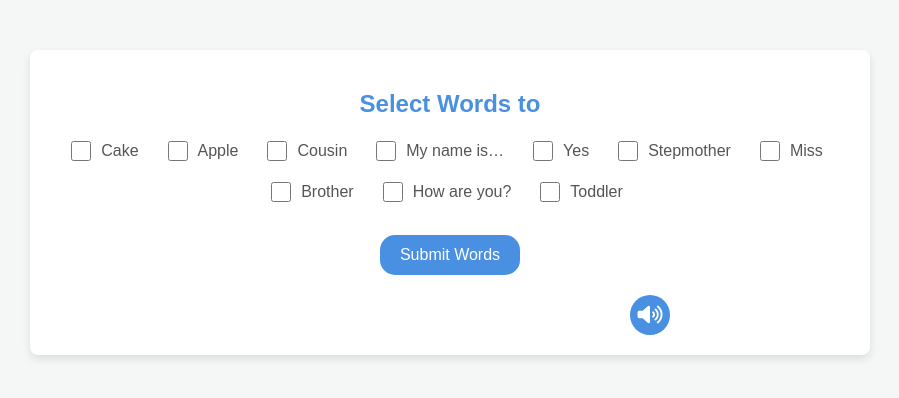
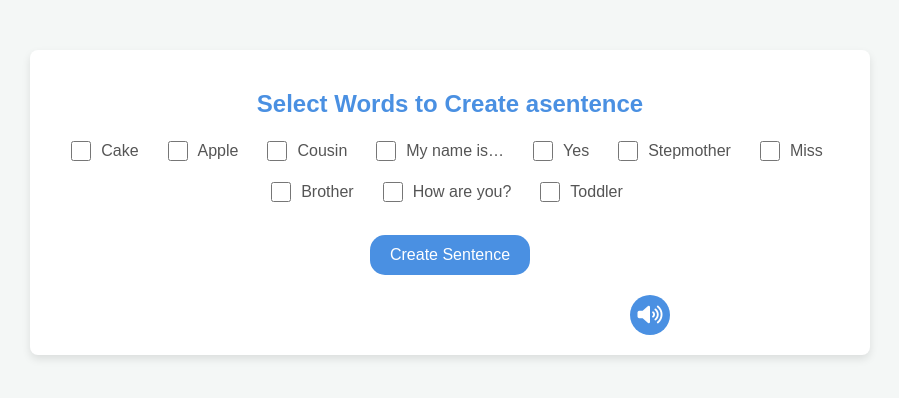
Before and after one commit to Shannu3766/Vidhya, a Flask app: page / in a window 1280 px wide. Shown: the top 398 px of the page, without its empty margins (190-1089 px from the left). Run offline with Flask 3, Linux system fonts and the light colour scheme.

Commit message:
updated Small Changes

```diff
--- a/voicebot_1/app.py
+++ b/voicebot_1/app.py
@@ -73,9 +73,9 @@ def get_random_words():
 def submit_selected_words():
     data = request.json
     selected_words = data.get('selected_words', [])
-    print(f"Selected Words: {selected_words}")
+    # print(f"Selected Words: {selected_words}")
     response = generate_request(selected_words)
-    print(response)
+    # print(response)
     return jsonify({"status": "success", "selected_words": [response.split(":")[1]]})
 
 @app.route('/get_response', methods=['POST'])
--- a/voicebot_1/templates/index.html
+++ b/voicebot_1/templates/index.html
@@ -80,7 +80,7 @@
                 displaySelectedWords(data.selected_words);
 
                 // Refresh random words after displaying the selected words
-                await fetchRandomWords();
+                // await fetchRandomWords();
 
             } catch (error) {
                 console.error('Error sending selected words:', error);
@@ -113,9 +113,9 @@
 </head>
 <body>
     <div class="chat-container">
-        <h2>Select Words to </h2>
+        <h2>Select Words to Create asentence</h2>
         <div id="checkboxContainer"></div>
-        <button onclick="sendSelectedWords()" style="margin-top: 10px; height: 5vh; border-radius: 15px;">Submit Words</button>
+        <button onclick="sendSelectedWords()" style="margin-top: 10px; height: 5vh; border-radius: 15px;">Create Sentence</button>
         <div style="margin-top: 20px; display: flex; align-items: center; gap: 10px;">
             <div id="resultContainer" style="font-size: 18px; font-weight: 500; color: #333; flex-grow: 1;"></div>
             <button onclick="speakContent()" class="speak-btn"
```
